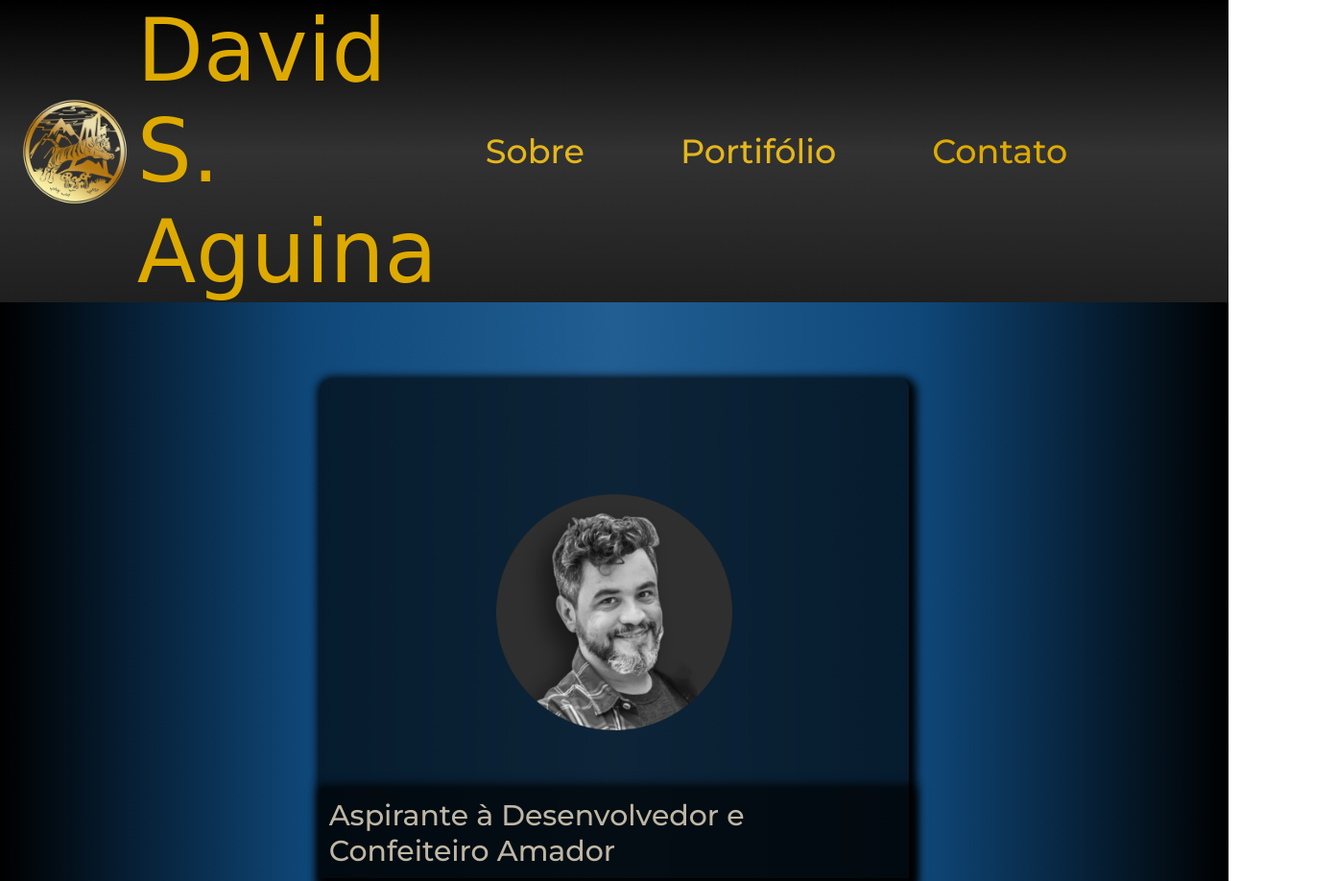
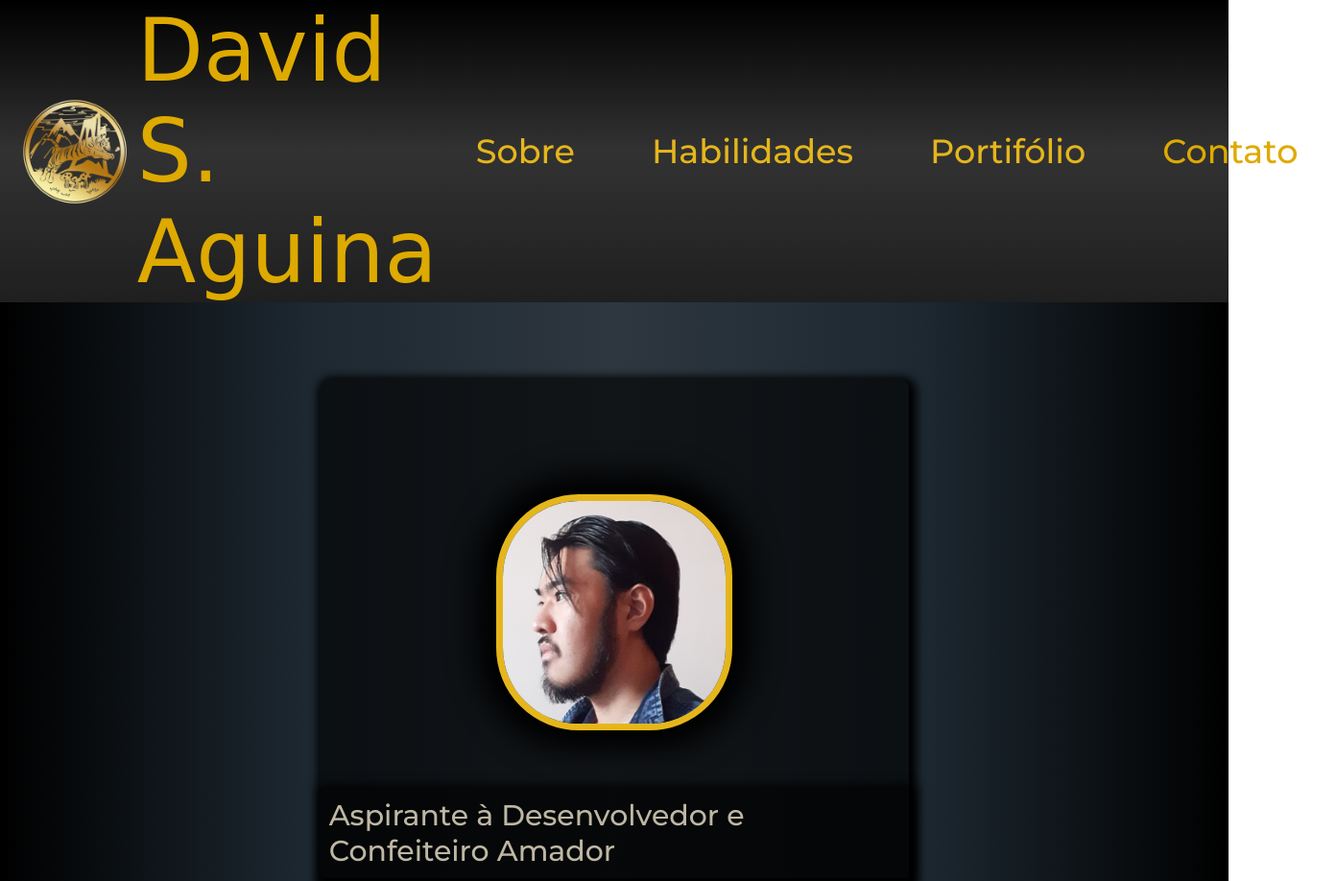
Before and after one commit to DavidSatAg/Pagina_pessoal, a plain HTML site: page index.html in a window 1280 px wide. Shown: the top 918 px of the page at 96% size, 1392 px wide, since content can reach past the window. Drawn offline with Linux system fonts and the light colour scheme; a web font is replaced by a local one.

Commit message:
Imagens de confeitaria

```diff
--- a/css/style.css
+++ b/css/style.css
@@ -43,11 +43,11 @@ ul {
   color: #deaa00;
   list-style: none;
   font-size: 35px;
-  margin-right: 10%;
+  margin-right: 3%;
 }
 
 .opcoes_nav {
-  padding: 30px 30px;
+  padding: 30px 20px;
   margin: 20px;
   font-family: "Montserrat", sans-serif;
 }
@@ -74,13 +74,21 @@ ul {
 }
 
 .conteudo {
-  background-image: linear-gradient(
+  /*background-image: linear-gradient(
     to left,
     black,
     #0f4779,
     #225e92,
     #0f4779,
     black
+  );*/
+  background-image: linear-gradient(
+    to left,
+    #000000,
+    #1d2831,
+    #2e373f,
+    #1d2831,
+    #000000
   );
   display: flex;
   flex-direction: column;
@@ -123,6 +131,9 @@ ul {
 
 .avatar {
   width: 40%;
+  border-radius: 35%;
+  box-shadow: 0 0 30px 21px black;
+  border: solid 7px #e5b61c;
 }
 
 main {
@@ -135,12 +146,21 @@ main {
   height: 600px;
   font-size: 30px;
   color: white;
-  box-shadow: 0px 3px 50px 15px #0f4779;
+  /*box-shadow: 0px 3px 50px 15px #0f4779;*/
+  box-shadow: 0px 0px 33px 17px grey;
   position: relative;
-  width: 90%;
+  width: 85%;
   border-radius: 60px 20px;
   padding: 2%;
   font-family: "Montserrat", sans-serif;
+  /*background-image: linear-gradient(
+    to left,
+    #beacac,
+    #1d2831,
+    #71767a,
+    #1d2831,
+    #000000
+  );*/
 }
 
 .bloco_3 {
--- a/index.html
+++ b/index.html
@@ -28,6 +28,9 @@
             <a class="ancora_nav" href="#sobre">Sobre</a>
           </li>
           <li class="opcoes_nav">
+            <a class="ancora_nav" href="#habilidades">Habilidades</a>
+          </li>
+          <li class="opcoes_nav">
             <a class="ancora_nav" href="#portifolio">Portifólio</a>
           </li>
           <li class="opcoes_nav">Contato</li>
@@ -36,7 +39,7 @@
       <div class="conteudo">
         <section class="bloco_1">
           <div class="introducao">
-            <img class="avatar" src="/images/RogerAvatar2022-6.png" alt="" />
+            <img class="avatar" src="/images/avatar.jpg" alt="" />
             <p class="titulo">Aspirante à Desenvolvedor e Confeiteiro Amador</p>
           </div>
         </section>
@@ -50,7 +53,7 @@
         </section>
         <section class="bloco_3"></section>
         <section class="texto">
-          <h2 id="portifolio">Portifólio</h2>
+          <h2 id="habilidades">Habilidades</h2>
           Lorem Ipsum is simply dummy text of the printing and typesetting
           industry. Lorem Ipsum has been the industry's standard dummy text ever
           since the 1500s, when an unknown printer took a galley of type and
```
Also changed, not shown: images/avatar.jpg (added), images/croissant1.jpg (added), images/croissant2.jpg (added), images/croissant3.jpg (added), images/etapa1.jpg (added), images/etapa2.jpg (added), images/etapa3.jpg (added), images/renomear.jpg (added), 10 other files.
